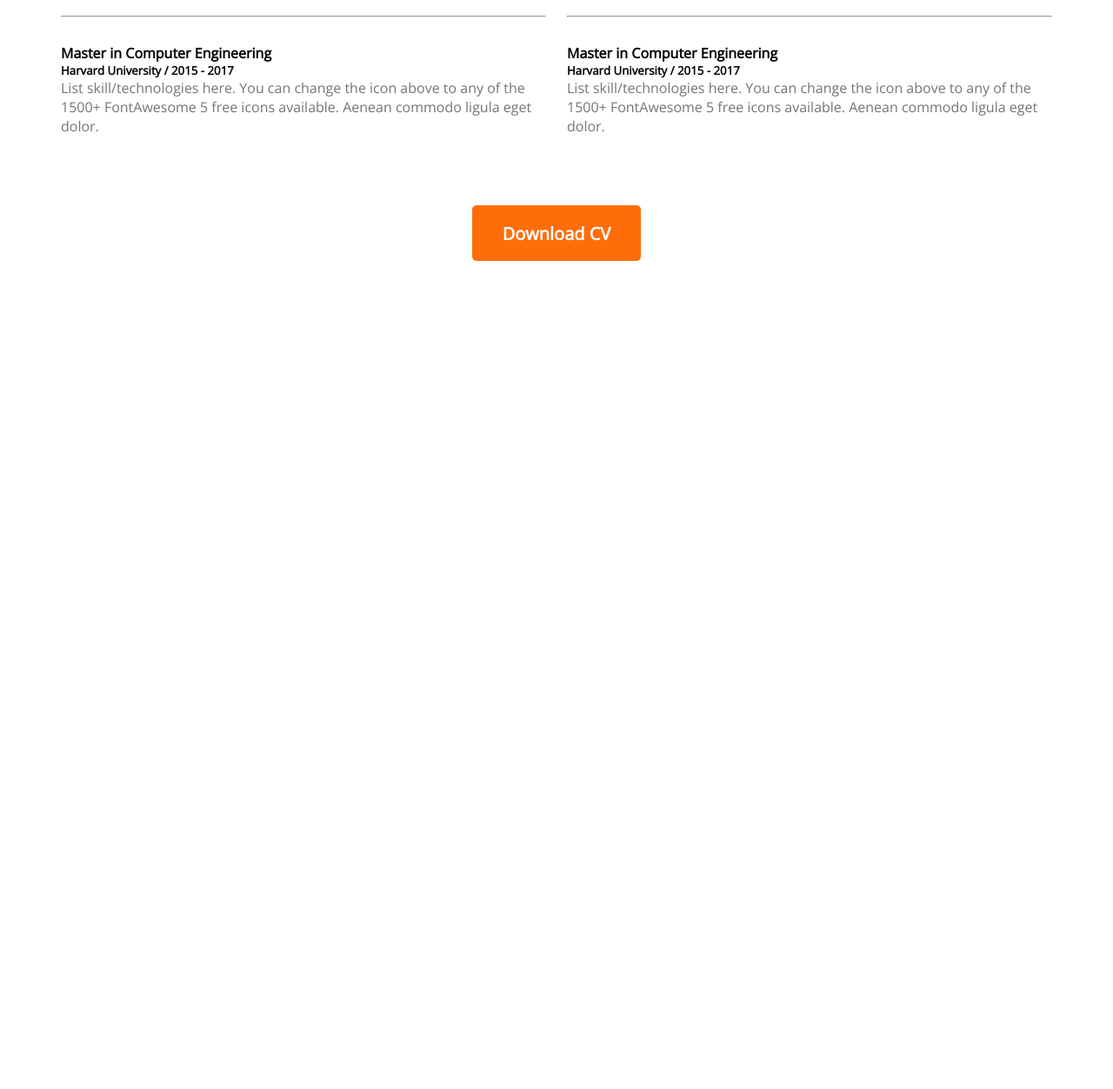
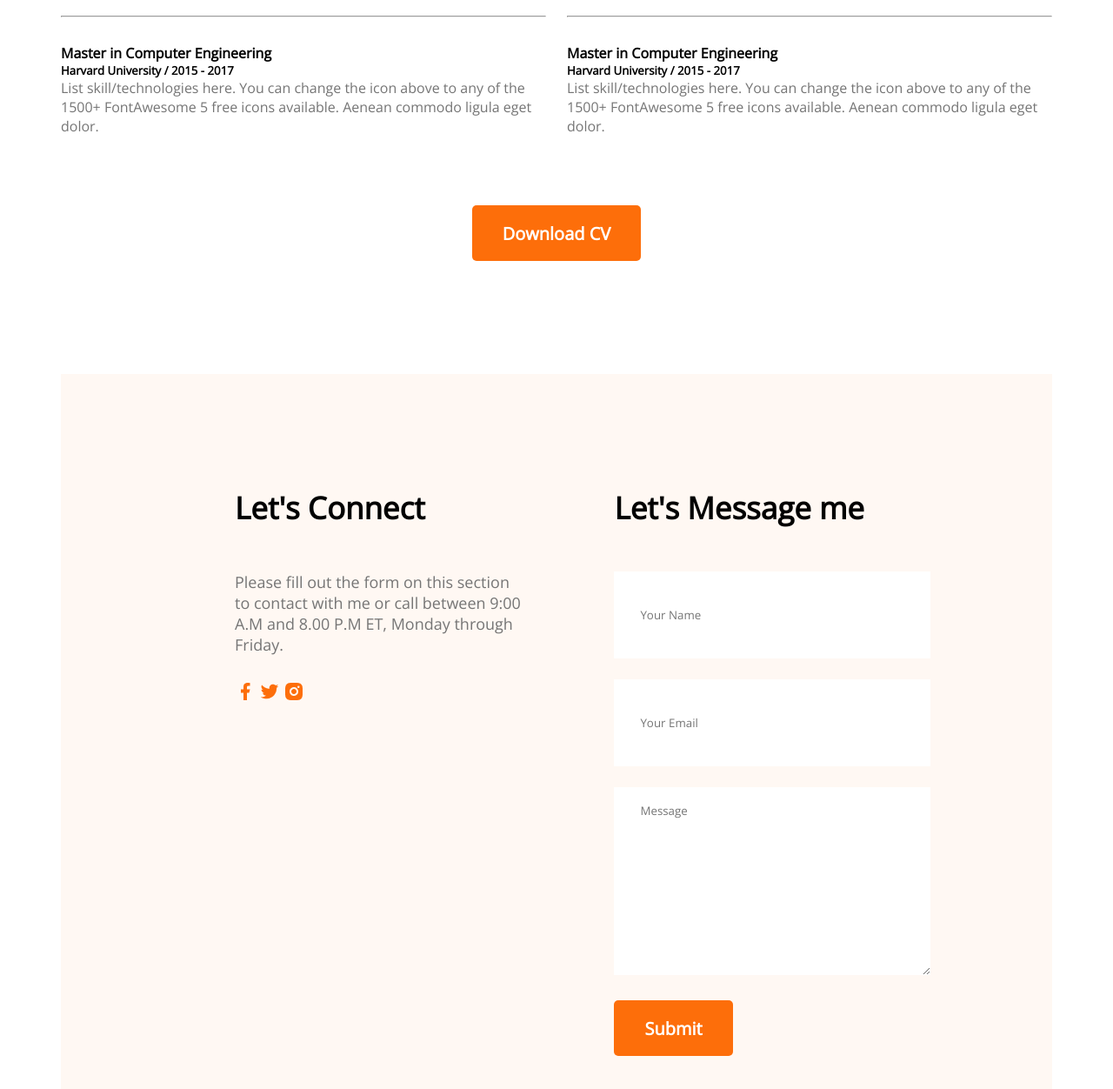
Before and after one commit to zahidshihab7122/developer-portfolio, a plain HTML site: page index.html in a window 1280 px wide. Shown: the part 2620-3872 px from the top of the page at 87% size. Before the commit the page ends 2920 px from the top, so only its background shows below. Drawn offline with nearby package versions, Linux system fonts and the light colour scheme.

Commit message:
coctact added

```diff
--- a/index.html
+++ b/index.html
@@ -130,14 +130,16 @@
                             to any of the 1500+ FontAwesome 5 free icons available. Aenean commodo ligula eget dolor.
                         </p>
                     </div>
-                    <hr><div class="resume-item">
+                    <hr>
+                    <div class="resume-item">
                         <h4 class="resume-title">Master in Computer Engineering</h4>
                         <h5 class="resume-sub-title">Harvard University / 2015 - 2017</h5>
                         <p class="description">List skill/technologies here. You can change the icon above
                             to any of the 1500+ FontAwesome 5 free icons available. Aenean commodo ligula eget dolor.
                         </p>
                     </div>
-                    <hr><div class="resume-item">
+                    <hr>
+                    <div class="resume-item">
                         <h4 class="resume-title">Master in Computer Engineering</h4>
                         <h5 class="resume-sub-title">Harvard University / 2015 - 2017</h5>
                         <p class="description">List skill/technologies here. You can change the icon above
@@ -150,6 +152,32 @@
                 <button class="btn-primary">Download CV</button>
             </div>
         </section>
+        <!-- contact section -->
+        <section class="contact">
+            <div>
+                <h3 class="section-title">Let's Connect</h3>
+                <p class="section-description">Please fill out the form on this section to contact with me or call between 9:00 A.M and 8.00 P.M ET,
+                    Monday through Friday.</p>
+                <a href="">
+                    <img src="images/icons/facebook.png" alt="">
+                </a>
+                <a href="">
+                    <img src="images/icons/twitter.png" alt="">
+                </a>
+                <a href="">
+                    <img src="images/icons/insta.png" alt="">
+                </a>
+            </div>
+            <div>
+                <h3 class="section-title">Let's Message me</h3>
+                <form action="">
+                    <input type="text" name="" id="" placeholder="Your Name">
+                    <input type="email" name="" id="" placeholder="Your Email">
+                    <textarea name="" id="" cols="30" rows="10" placeholder="Message"></textarea>
+                    <input class="btn-primary" type="submit" value="Submit">
+                </form>
+            </div>
+        </section>
     </main>
     <footer>
 
--- a/portfolio.css
+++ b/portfolio.css
@@ -183,3 +183,32 @@ section {
     margin-top: 50px;
     text-align: center;
 }
+
+/* contact styles */
+
+.contact {
+    display: flex;
+    gap: 100px;
+    background-color: #FFF8F3;
+    padding: 130px 200px;
+}
+
+.contact .section-title {
+    text-align: left;
+}
+
+.contact input[type="text"], input[type="email"],textarea {
+    margin-bottom: 24px;
+    border: 0;
+    width: 100%;
+    padding: 18px 30px;
+
+}
+
+input{
+    height: 64px;
+}
+
+.contact a {
+    text-decoration: none;
+}
```
